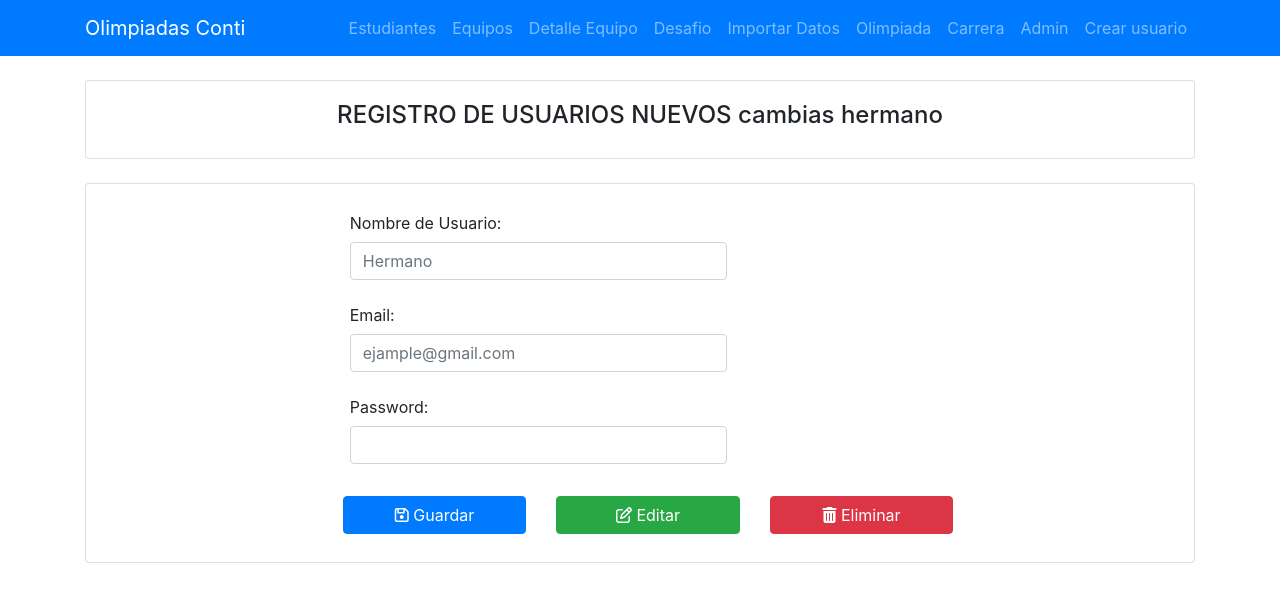
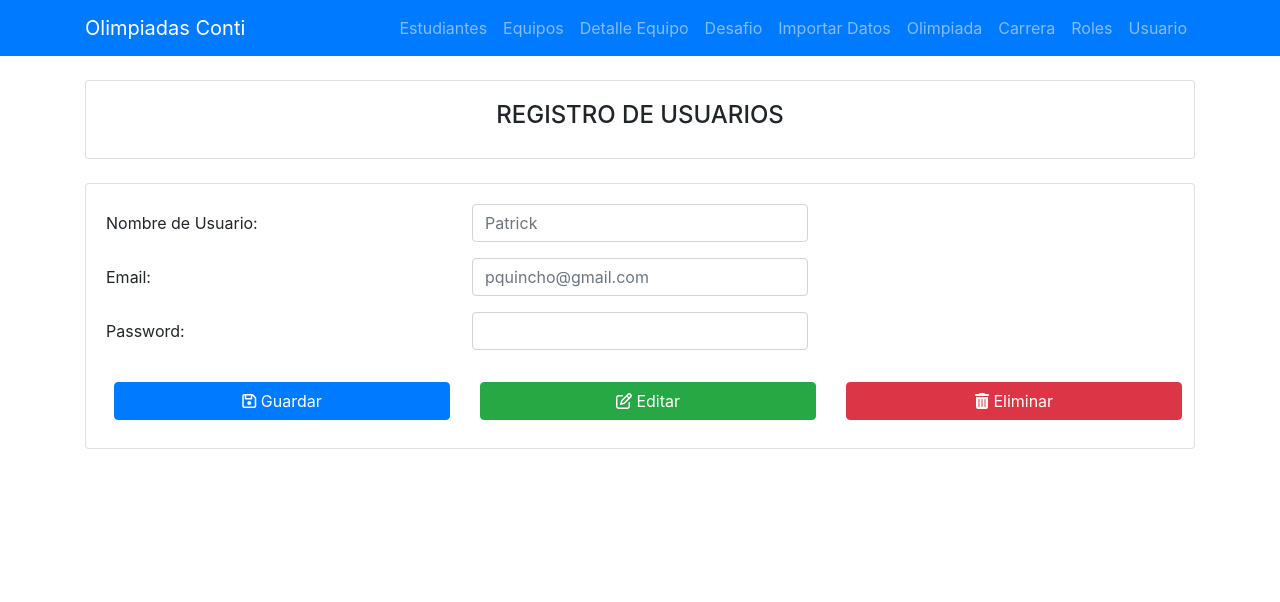
Before and after one commit to denzo-cloud/FixtureClient, an Angular app: page /user in a window 1280 px wide. Shown: the top 602 px of the page. Built offline with nearby package versions, Linux system fonts and the light colour scheme.

Commit message:
cambios finales

```diff
--- a/src/app/components/admin/admin.component.html
+++ b/src/app/components/admin/admin.component.html
@@ -1,7 +1,7 @@
 <div class="container">
     <div class="card mt-4">
         <div class="card-body">
-          <h4 class="text-center">REGISTRO DE USUARIOS</h4>
+          <h4 class="text-center">ADMINISTRACION DE ROLES</h4>
         </div>
     </div>
     <div class="card mt-4">
--- a/src/app/components/detailadmin/detailadmin.component.html
+++ b/src/app/components/detailadmin/detailadmin.component.html
@@ -1,7 +1,7 @@
 <div class="container">
     <div class="card mt-4">
         <div class="card-body">
-          <h4 class="text-center">DETALLES USUARIOS</h4>
+          <h4 class="text-center">DETALLES DE ROL</h4>
         </div>
     </div>
     <div class="card mt-4">
--- a/src/app/components/navbar/navbar.component.html
+++ b/src/app/components/navbar/navbar.component.html
@@ -28,10 +28,10 @@
               <a class="nav-link" routerLink="/career">Carrera</a>
             </li>
             <li class="nav-item">
-              <a class="nav-link" routerLink="/admin">Admin</a>
+              <a class="nav-link" routerLink="/admin">Roles</a>
             </li>
             <li class="nav-item">
-              <a class="nav-link" routerLink="/user"> Crear usuario</a>
+              <a class="nav-link" routerLink="/user">Usuario</a>
             </li>
           </ul>
         </div>
--- a/src/app/components/usuario/usuario.component.html
+++ b/src/app/components/usuario/usuario.component.html
@@ -1,32 +1,31 @@
 <div class="container">
     <div class="card mt-4">
         <div class="card-body">
-            <h4 class="text-center">REGISTRO DE USUARIOS NUEVOS cambias hermano</h4>
+            <h4 class="text-center">REGISTRO DE USUARIOS</h4>
         </div>
     </div>
     <div class="card mt-4">
         <div class="card-body">
-            <div class="row justify-content-md-center">
-
-                <div class="col-7">
-                    <div class="form-group ">
+            <form>
+                <div class="form-group row">
                     <label class="col-sm-4 col-form-label">Nombre de Usuario:</label>
-                        <div class="col-sm-8">
-                            <input type="text" class="form-control" placeholder="Hermano">
+                    <div class="col-sm-4">
+                        <input type="text" class="form-control" placeholder="Patrick">
                     </div>
                 </div>
-                    <div class="form-group">
+                <div class="form-group row">
                     <label class="col-sm-4 col-form-label">Email:</label>
-                        <div class="col-sm-8">
-                            <input type="text" class="form-control" placeholder="ejample@gmail.com">
+                    <div class="col-sm-4">
+                        <input type="text" class="form-control" placeholder="pquincho@gmail.com">
                     </div>
                 </div>
-                    <div class="form-group">
+                <div class="form-group row">
                     <label class="col-sm-4 col-form-label">Password:</label>
-                        <div class="col-sm-8">
+                    <div class="col-sm-4">
                         <input type="password" class="form-control" >
                     </div>
                 </div>
+            </form>
             <div class="row justify-content-center mt-4">
                 <div class="col-4">
                   <button class="btn btn-primary btn-block m-2"><i class="far fa-save"></i> Guardar</button>
@@ -39,8 +38,5 @@
                 </div>
             </div>
         </div>
-
     </div>
 </div>
-    </div>
-</div>
```
Lines whose indentation alone changed are shown as unchanged.
